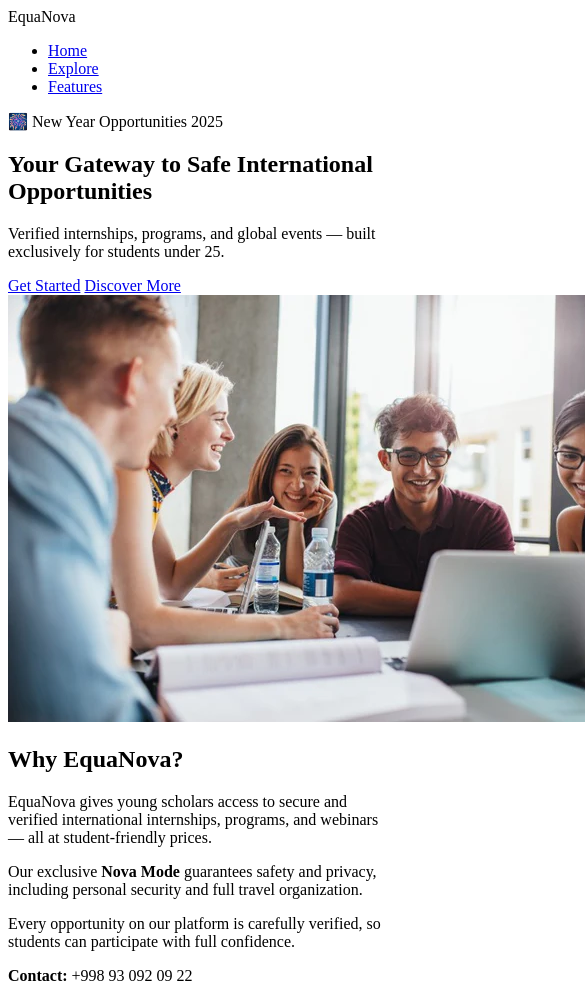
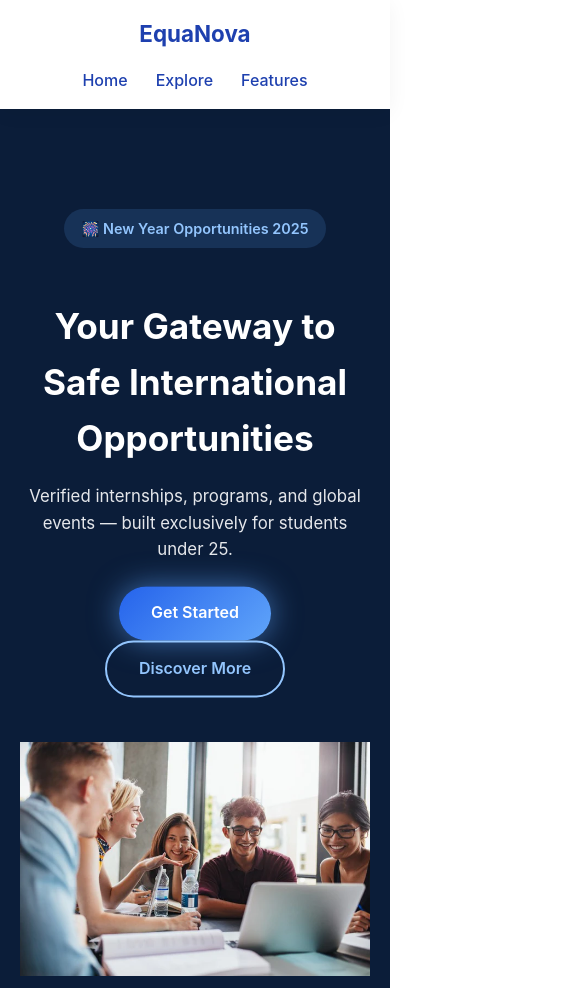
Before and after one commit to EquaNova-org/EquaNova, a plain HTML site: page index.html in a window 390 px wide. Shown: the top 988 px of the page, 585 px wide, since content can reach past the window. Drawn offline with Linux system fonts and the light colour scheme.

Commit message:
style.css

```diff
--- a/style.css
+++ b/style.css
@@ -1,13 +1,212 @@
+/* =========================
+   GLOBAL / BASE
+========================= */
+* {
+    box-sizing: border-box;
+}
+
+body {
+    margin: 0;
+    font-family: 'Inter', Arial, sans-serif;
+    color: #1f2937;
+    background: #ffffff;
+    line-height: 1.6;
+}
+
+/* =========================
+   NAVIGATION
+========================= */
+nav {
+    display: flex;
+    justify-content: space-between;
+    align-items: center;
+    padding: 16px 48px;
+    background: #ffffff;
+    box-shadow: 0 4px 20px rgba(0,0,0,0.05);
+    position: sticky;
+    top: 0;
+    z-index: 100;
+}
+
+.logo {
+    font-size: 1.4rem;
+    font-weight: 700;
+    color: #1e40af;
+}
+
+nav ul {
+    list-style: none;
+    display: flex;
+    gap: 28px;
+    margin: 0;
+    padding: 0;
+}
+
+nav a {
+    text-decoration: none;
+    color: #1e40af;
+    font-weight: 500;
+}
+
+/* =========================
+   HERO SECTION (NAVY BLUE)
+========================= */
+.hero {
+    text-align: center;
+    padding: 100px 20px;
+    background: #0b1d39; /* Navy blue */
+    color: #f8fafc;
+}
+
+.hero h1 {
+    font-size: 3rem;
+    margin-bottom: 16px;
+    color: #ffffff;
+}
+
+.hero p {
+    max-width: 720px;
+    margin: 0 auto 28px;
+    font-size: 1.2rem;
+    color: #e5e7eb;
+}
+
+/* Hero Image */
+.hero-image {
+    max-width: 900px;
+    width: 100%;
+    margin-top: 40px;
+}
+
+/* =========================
+   NEW YEAR BADGE
+========================= */
+.new-year-badge {
+    display: inline-block;
+    margin-bottom: 20px;
+    padding: 8px 18px;
+    background: rgba(96,165,250,0.15);
+    color: #93c5fd;
+    border-radius: 999px;
+    font-size: 0.9rem;
+    font-weight: 600;
+}
+
+/* =========================
+   BUTTONS (FLOATING)
+========================= */
+.hero-buttons {
+    margin-top: 20px;
+}
+
+@keyframes float {
+    0% { transform: translateY(0); }
+    50% { transform: translateY(-6px); }
+    100% { transform: translateY(0); }
+}
+
+.btn {
+    display: inline-block;
+    padding: 14px 32px;
+    border-radius: 999px;
+    text-decoration: none;
+    font-weight: 600;
+    margin: 0 10px;
+    animation: float 3s ease-in-out infinite;
+    transition: transform 0.3s ease, box-shadow 0.3s ease;
+}
+
+.primary-btn {
+    background: linear-gradient(135deg, #2563eb, #60a5fa);
+    color: #ffffff;
+    box-shadow: 0 0 30px rgba(96,165,250,0.6);
+}
+
+.secondary-btn {
+    background: transparent;
+    color: #93c5fd;
+    border: 2px solid #93c5fd;
+}
+
+.btn:hover {
+    transform: scale(1.08);
+}
+
+/* =========================
+   SECTIONS (GENERAL)
+========================= */
+section {
+    padding: 80px 20px;
+    text-align: center;
+}
+
+h2 {
+    font-size: 2.2rem;
+    margin-bottom: 20px;
+    color: #1e40af;
+}
+
+p {
+    max-width: 900px;
+    margin: 0 auto 16px;
+}
+
+/* =========================
+   WHY EQUANOVA
+========================= */
+.why-equanova {
+    background: #f8fafc;
+}
+
+/* =========================
+   EXPLORE EVENTS CARDS
+========================= */
+.cards {
+    display: flex;
+    justify-content: center;
+    gap: 24px;
+    flex-wrap: wrap;
+    margin-top: 40px;
+}
+
+.card {
+    background: #ffffff;
+    padding: 30px;
+    border-radius: 18px;
+    box-shadow: 0 10px 30px rgba(0,0,0,0.08);
+    min-width: 220px;
+    font-weight: 600;
+    transition: transform 0.3s ease, box-shadow 0.3s ease;
+}
+
+.card:hover {
+    transform: translateY(-10px);
+    box-shadow: 0 20px 40px rgba(0,0,0,0.12);
+}
+
+/* =========================
+   FEATURE CARDS (Nova, Tickets, Culture)
+========================= */
 .features {
+    padding: 80px 20px;
+    background: #f0f4ff; /* subtle New Year theme */
+}
+
+.features h2 {
+    color: #1e40af;
+    font-size: 2.2rem;
+    margin-bottom: 40px;
+}
+
+.features-container {
     display: flex;
+    justify-content: center;
     gap: 24px;
-    justify-content: center;
     flex-wrap: wrap;
-    padding: 80px 20px;
 }
 
 .feature-card {
-    background: #f8fafc;
+    background: #ffffff;
     padding: 30px;
     border-radius: 16px;
     box-shadow: 0 10px 30px rgba(0,0,0,0.08);
@@ -34,9 +233,34 @@
     line-height: 1.6;
 }
 
-/* Mobile responsiveness */
+/* =========================
+   RESPONSIVE (MOBILE)
+========================= */
 @media (max-width: 768px) {
-    .features {
+    nav {
+        flex-direction: column;
+        gap: 16px;
+    }
+
+    nav ul {
+        flex-wrap: wrap;
+        justify-content: center;
+    }
+
+    .hero h1 {
+        font-size: 2.2rem;
+    }
+
+    .hero p {
+        font-size: 1.05rem;
+    }
+
+    .features-container {
+        flex-direction: column;
+        align-items: center;
+    }
+
+    .cards {
         flex-direction: column;
         align-items: center;
     }
```
